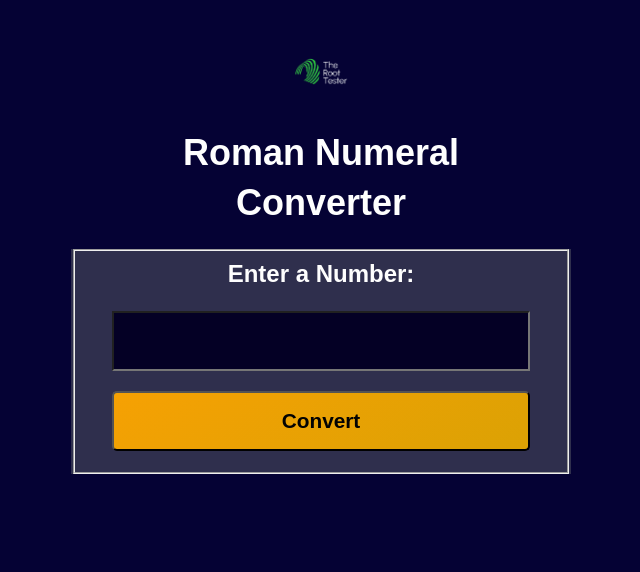
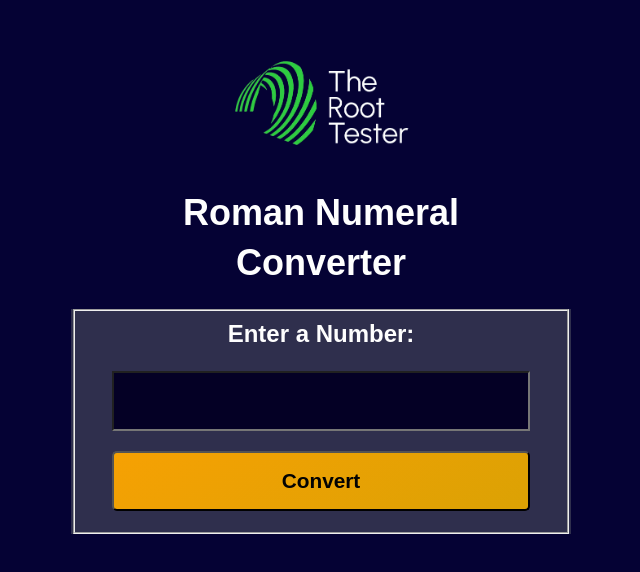
Before and after one commit to Root-Tester/Roman-Numeral-Converter, a plain HTML site: page index.html in a window 1280 px wide. Shown: the whole page, without its empty margins (319-959 px from the left). Drawn offline with Linux system fonts and the light colour scheme.

Commit message:
Update index.css

```diff
--- a/index.css
+++ b/index.css
@@ -36,8 +36,8 @@ main{
 }
 
 .logo{
-   height: 30px;
-   margin-bottom: 20px;
+   height: 100px;
+   margin-bottom: 10px;
 }
 
 h1{
```
